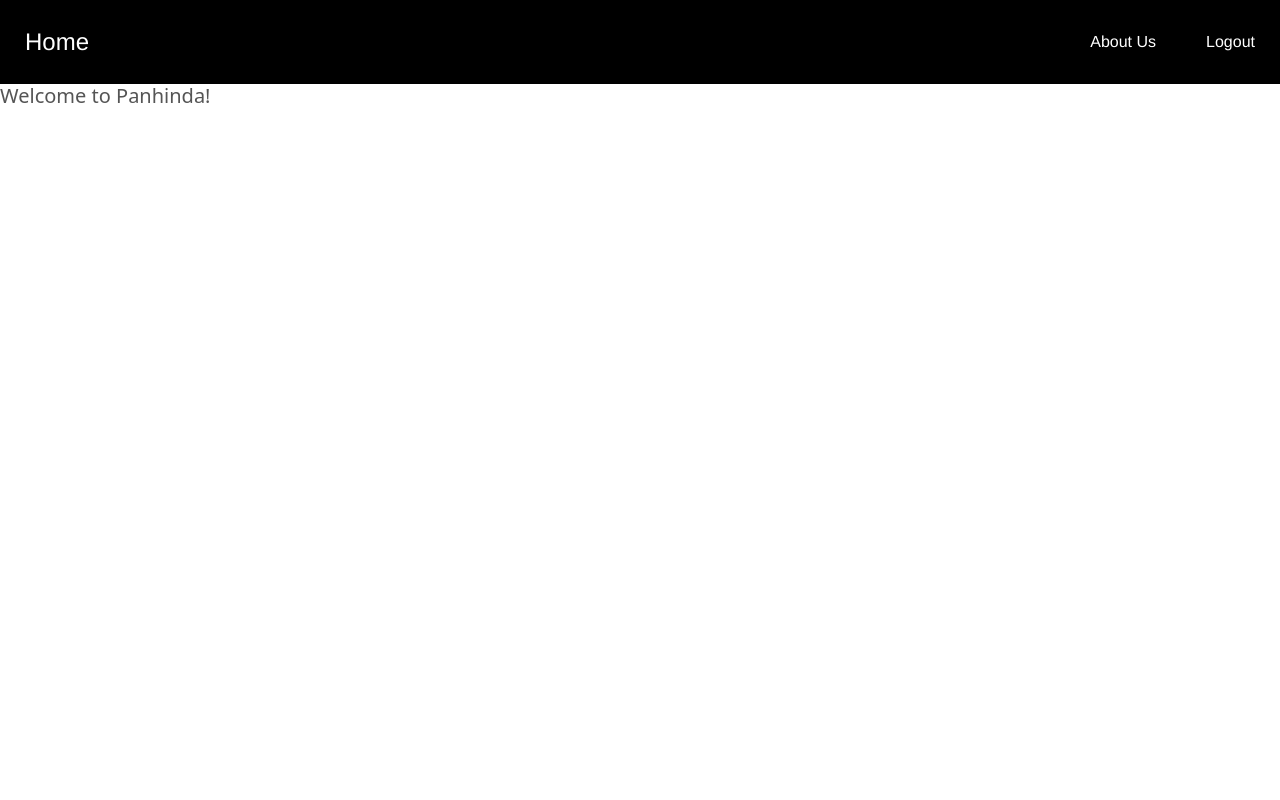
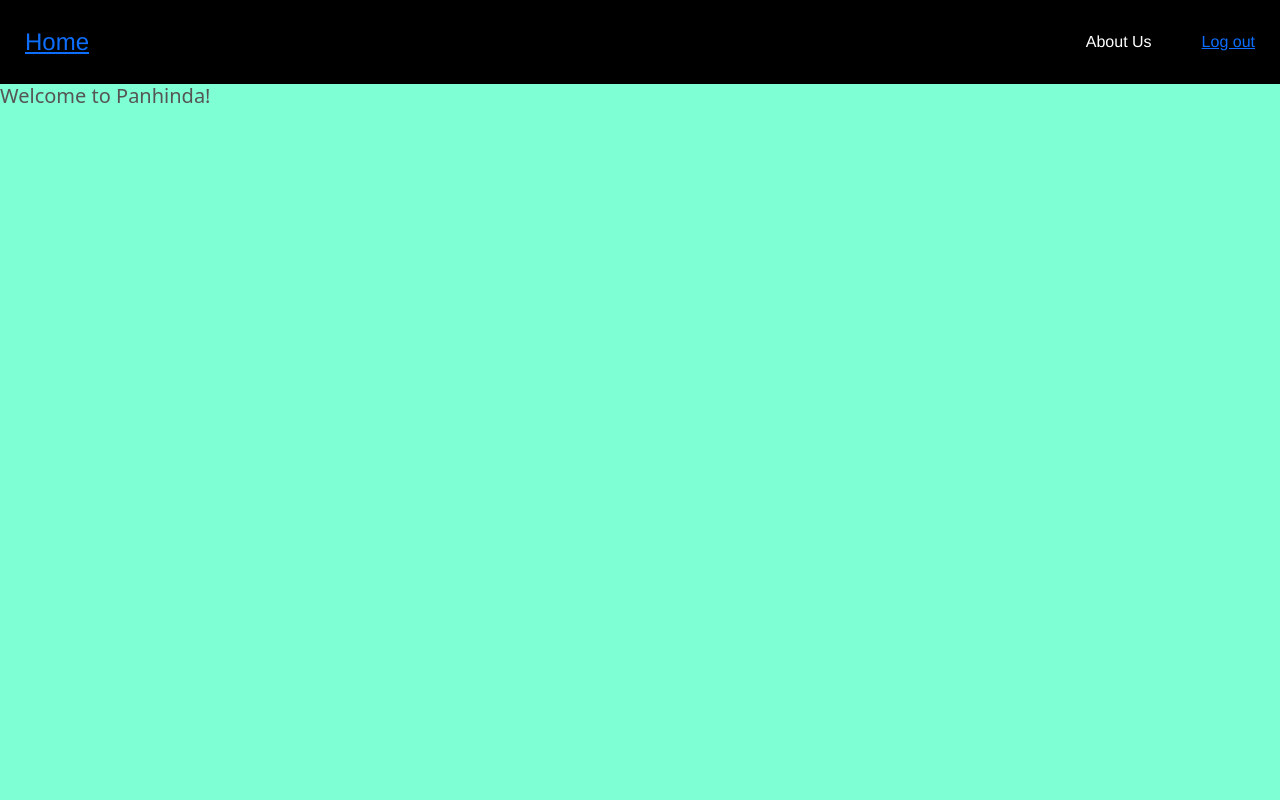
Before and after one commit to Panhinda/Panhinda-Frontend, a React (Create React App) app: page /dashboard in a window 1280 px wide. Shown: the top 800 px of the page. Built offline with nearby package versions, Linux system fonts and the light colour scheme.

Commit message:
nav bar links setup

```diff
--- a/src/App.js
+++ b/src/App.js
@@ -13,7 +13,7 @@ function App() {
   return (
     <div className="app-container">
       <BrowserRouter>
-      <NavBar/>
+
 
       <Route path="/" exact component ={Login}/>
       <Route path="/dashboard" exact component ={Dashboard}/>
--- a/src/components/pages/dashboard/dashboard.js
+++ b/src/components/pages/dashboard/dashboard.js
@@ -1,10 +1,12 @@
 import React, { Component } from 'react';
-import './dashboard.scss'
+import './dashboard.scss';
+import Header from '../../shared components/header/header';
 
 class dashboard extends Component {
     render() {
         return (
             <div className ="container1">
+                <Header/>
                 <h5>Welcome to Panhinda!</h5>
             </div>
         );
--- a/src/components/pages/dashboard/dashboard.scss
+++ b/src/components/pages/dashboard/dashboard.scss
@@ -1,5 +1,5 @@
 .container1{
     width:100%;
     height:100%;
-
+    background-color: aquamarine;
 }
--- a/src/components/shared components/header/header.js
+++ b/src/components/shared components/header/header.js
@@ -1,10 +1,11 @@
 import React from 'react';
+import { Link,Redirect,NavLink} from 'react-router-dom';
 import './header.css';
 const NavBar = () => (
     <header className='navbar'>
-        <div className='navbar__title navbar__item'>Home</div>
+        <div className='navbar__title navbar__item'><NavLink to="/dashboard">Home</NavLink></div>
         <div className='navbar__item'>About Us</div>
-         <div className='navbar__item'>Logout</div>
+         <div className='navbar__item'><NavLink to="/">Log out</NavLink></div>
 
     </header>
 );
```
